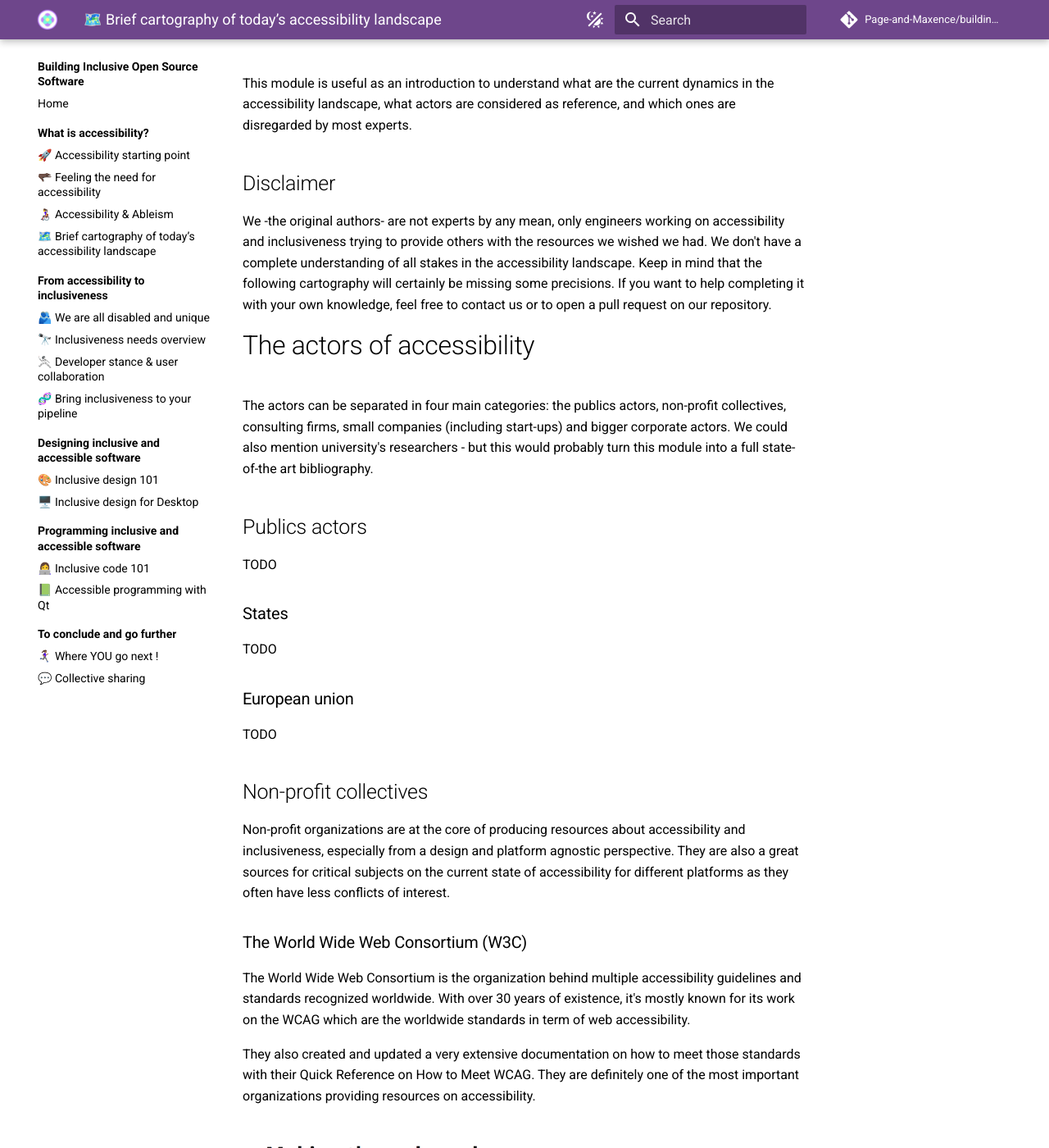
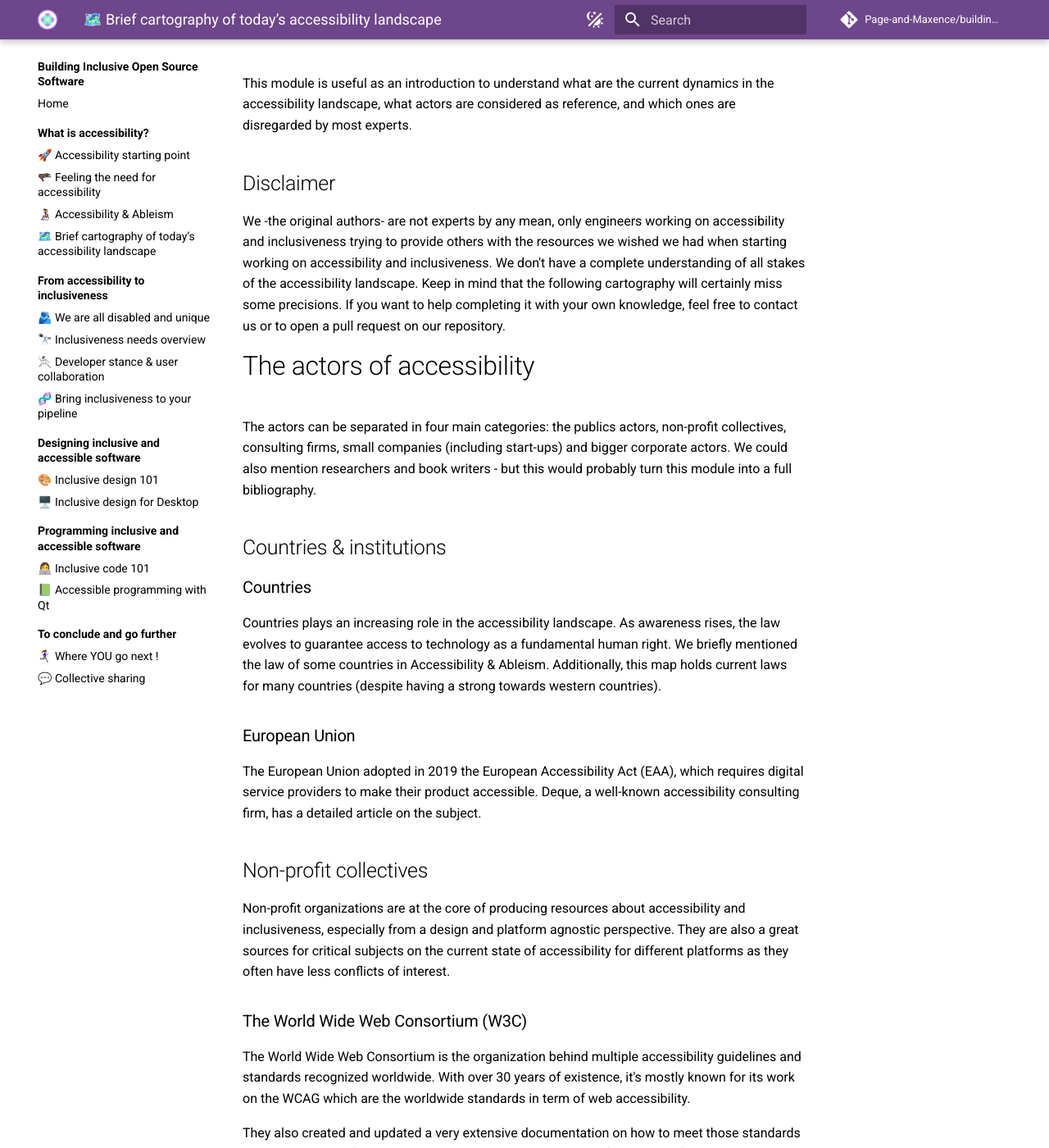
Before and after one commit to savoirfairelinux/building-inclusive-open-source-software, an MkDocs documentation site: the page built from docs/A-BCT.md, in a window 1280 px wide and 1400 px high, scrolled down 518 px. Shown: the whole window at 82% size. Built offline with MkDocs 1.6.1 and Material for MkDocs 9.7.7, drawn with Linux system fonts in a browser that asks for light colours; comment, search, counter and statistics services are not loaded; some of the changed text lies outside the part shown.

Commit message:
A-BCT: version 2

```diff
--- a/docs/A-BCT.md
+++ b/docs/A-BCT.md
@@ -19,18 +19,22 @@
 
 ## Disclaimer
 
-We -the original authors- are not experts by any mean, only engineers working on accessibility and inclusiveness trying to provide others with the resources we wished we had. We don't have a complete understanding of all stakes in the accessibility landscape. Keep in mind that the following cartography will certainly be missing some precisions. If you want to help completing it with your own knowledge, feel free to contact us or to open a pull request on [our repository](https://github.com/Page-and-Maxence/building-inclusive-open-source-software).
+We -the original authors- are not experts by any mean, only engineers working on accessibility and inclusiveness trying to provide others with the resources we wished we had when starting working on accessibility and inclusiveness. We don't have a complete understanding of all stakes of the accessibility landscape. Keep in mind that the following cartography will certainly miss some precisions. If you want to help completing it with your own knowledge, feel free to contact us or to open a pull request on [our repository](https://github.com/Page-and-Maxence/building-inclusive-open-source-software).
 
 # The actors of accessibility
 
-The actors can be separated in four main categories: the publics actors, non-profit collectives, consulting firms, small companies (including start-ups) and bigger corporate actors. We could also mention university's researchers - but this would probably turn this module into a full state-of-the art bibliography.
+The actors can be separated in four main categories: the publics actors, non-profit collectives, consulting firms, small companies (including start-ups) and bigger corporate actors. We could also mention researchers and book writers - but this would probably turn this module into a full bibliography.
 
-## Publics actors
-TODO
-### States
-TODO
-### European union
-TODO
+## Countries & institutions
+
+### Countries
+
+Countries plays an increasing role in the accessibility landscape. As awareness rises, the law evolves to guarantee access to technology as a fundamental human right. We briefly mentioned the law of some countries in [Accessibility & Ableism](A-AIE.md). Additionally, [this map](https://github.com/Tanaguru/Map-of-Web-Accessibility-Laws-Policies) holds current laws for many countries (despite having a strong towards western countries).
+
+### European Union
+
+The European Union adopted in 2019 the [European Accessibility Act (EAA)](https://eur-lex.europa.eu/legal-content/EN/TXT/?uri=CELEX:32019L0882), which requires digital service providers to make their product accessible. Deque, a well-known accessibility consulting firm, has [a detailed article on the subject](https://www.deque.com/european-accessibility-act-eaa-compliance/).
+
 ## Non-profit collectives
 
 Non-profit organizations are at the core of producing resources about accessibility and inclusiveness, especially from a design and platform agnostic perspective. They are also a great sources for critical subjects on the current state of accessibility for different platforms as they often have less conflicts of interest.
@@ -82,14 +86,16 @@
 Corporate actors and especially operating system providers can take an important role in accessibility and inclusiveness measures, either by their good or their bad will.
 
 ### Apple
-TODO
+
+For years, Apple has been the reference for accessibility. Their tools and resources are among the best out there. Unfortunately, these tools and resources are directly targeted for their platforms. While some of them can be useful when developing for other platforms, their power really lies in the control they have on the whole technological stack, from hardware to framework. That said, their investments in setting the bar high with accessibility really pushed their competitors to try and do the same. While most third party apps still lack accessibility, the tools are here.
+
+Recently, Apple announced their new design system, called Liquid Glass. This announcement have been heavily criticized for structural accessibility issues introduced by this redesign. As of the time of writing, we'll need to wait for the official release of the OS to see the impacts of these changes at scale.
+
 ### Microsoft
-TODO:
-* Microsoft Inclusiveness website
-* Windows recall and the issues it create for accessibility (ex of signal)
 
-### Orange
-TODO
+Microsoft has been publishing great inclusive and very extensive design resources on [their dedicated website](https://inclusive.microsoft.design/).
+
+
 # What to look for and what to avoid
 
 ## Accessibility and AI powered tools
```
